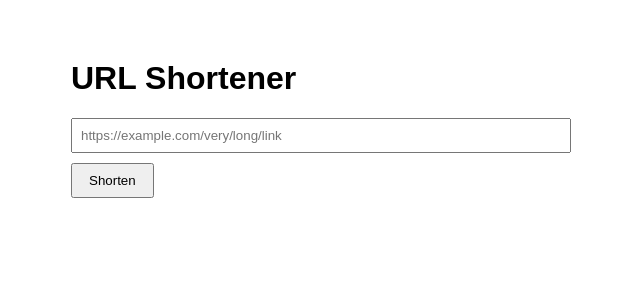
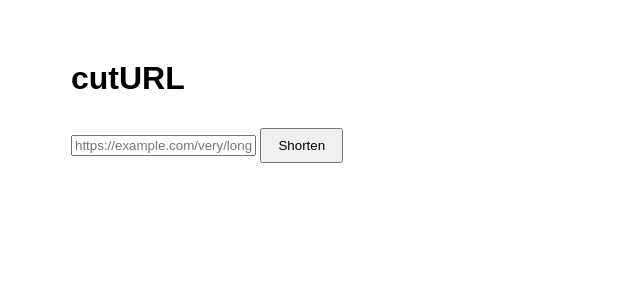
Before and after one commit to prashantmodak1804/cutURL, a Flask app: page / in a window 1280 px wide. Shown: the top 300 px of the page, without its empty margins (319-959 px from the left). Run offline with Flask 3, Linux system fonts and the light colour scheme; some libraries are stand-ins or nearby versions.

Commit message:
Local: pre-docker

```diff
--- a/app/app.py
+++ b/app/app.py
@@ -9,7 +9,7 @@ app = Flask(__name__)
 
 DB_HOST = os.environ.get("DB_HOST", "db")
 DB_PORT = os.environ.get("DB_PORT", "5432")
-DB_NAME = os.environ.get("DB_NAME", "urlshortener")
+DB_NAME = os.environ.get("DB_NAME", "cuturl")
 DB_USER = os.environ.get("DB_USER", "postgres")
 DB_PASS = os.environ.get("DB_PASS", "postgres")
 
@@ -135,4 +135,4 @@ def init_db_with_retry(retries=10, delay=2):
 init_db_with_retry()
 
 if __name__ == "__main__":
-    app.run(host="0.0.0.0", port=int(os.environ.get("PORT", 5000)))
+    app.run(host="0.0.0.0", port=int(os.environ.get("PORT", 8000)))
--- a/app/requirements.txt
+++ b/app/requirements.txt
@@ -1,3 +1,3 @@
-Flask==3.0.3
-psycopg[binary]==3.2.10
-gunicorn==22.0.0
+Flask==3.1.3
+psycopg[binary]==3.3.6
+gunicorn==26.2.0
--- a/app/templates/index.html
+++ b/app/templates/index.html
@@ -2,7 +2,7 @@
 <html lang="en">
 <head>
   <meta charset="UTF-8">
-  <title>URL Shortener</title>
+  <title>cutURL</title>
   <style>
     body { font-family: sans-serif; max-width: 500px; margin: 60px auto; }
     input[type=text] { width: 100%; padding: 8px; box-sizing: border-box; }
@@ -12,9 +12,9 @@
   </style>
 </head>
 <body>
-  <h1>URL Shortener</h1>
+  <h1>cutURL</h1>
   <form action="/shorten" method="post">
-    <input type="text" name="url" placeholder="https://example.com/very/long/link" required>
+    <input type="url" name="url" placeholder="https://example.com/very/long/link" required>
     <button type="submit">Shorten</button>
   </form>
 
```
Also changed, not shown: 1 other file.
